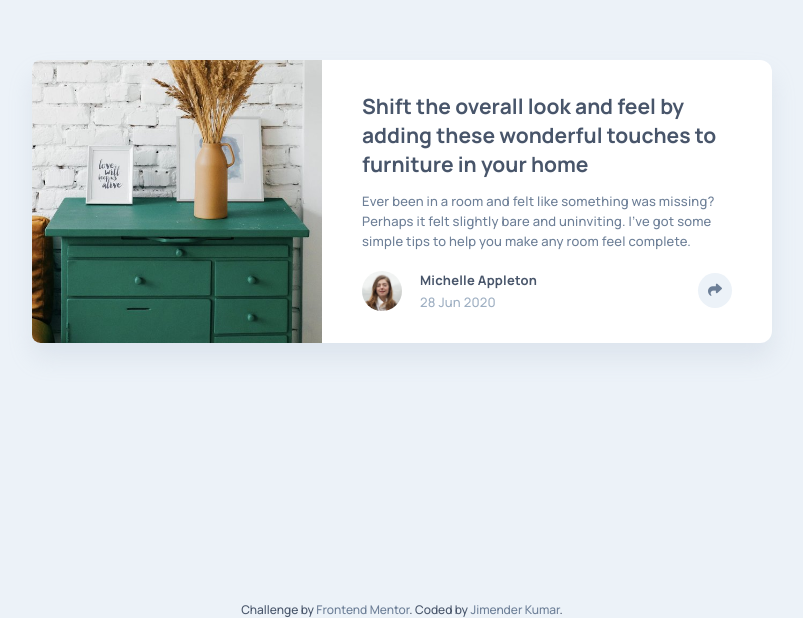
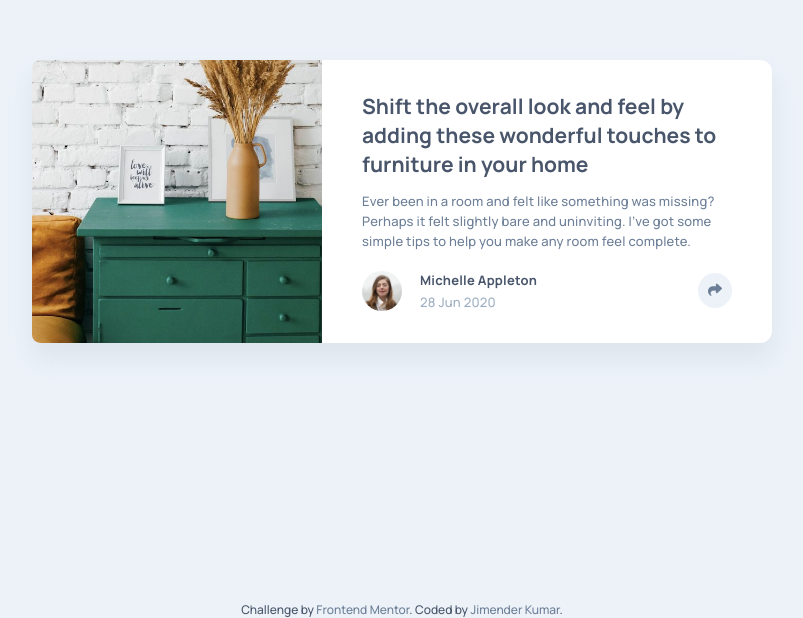
Before and after one commit to Jimender/article-preview, a website: page index.html in a window 1280 px wide. Shown: the part 199-817 px from the top of the page, without its empty margins (238-1041 px from the left). Drawn offline with nearby package versions, Linux system fonts and the light colour scheme; files that its build step writes are made by us from their sources.

Commit message:
Update _article.scss

```diff
--- a/sass/_article.scss
+++ b/sass/_article.scss
@@ -17,7 +17,7 @@
   }
 
   .img-holder {
-    background: center/cover no-repeat url(../images/drawers.jpg);
+    background: left/cover no-repeat url(../images/drawers.jpg);
     border-radius: 0.85rem 0 0 0.85rem;
 
     @include respond(mobile-m) {
```
